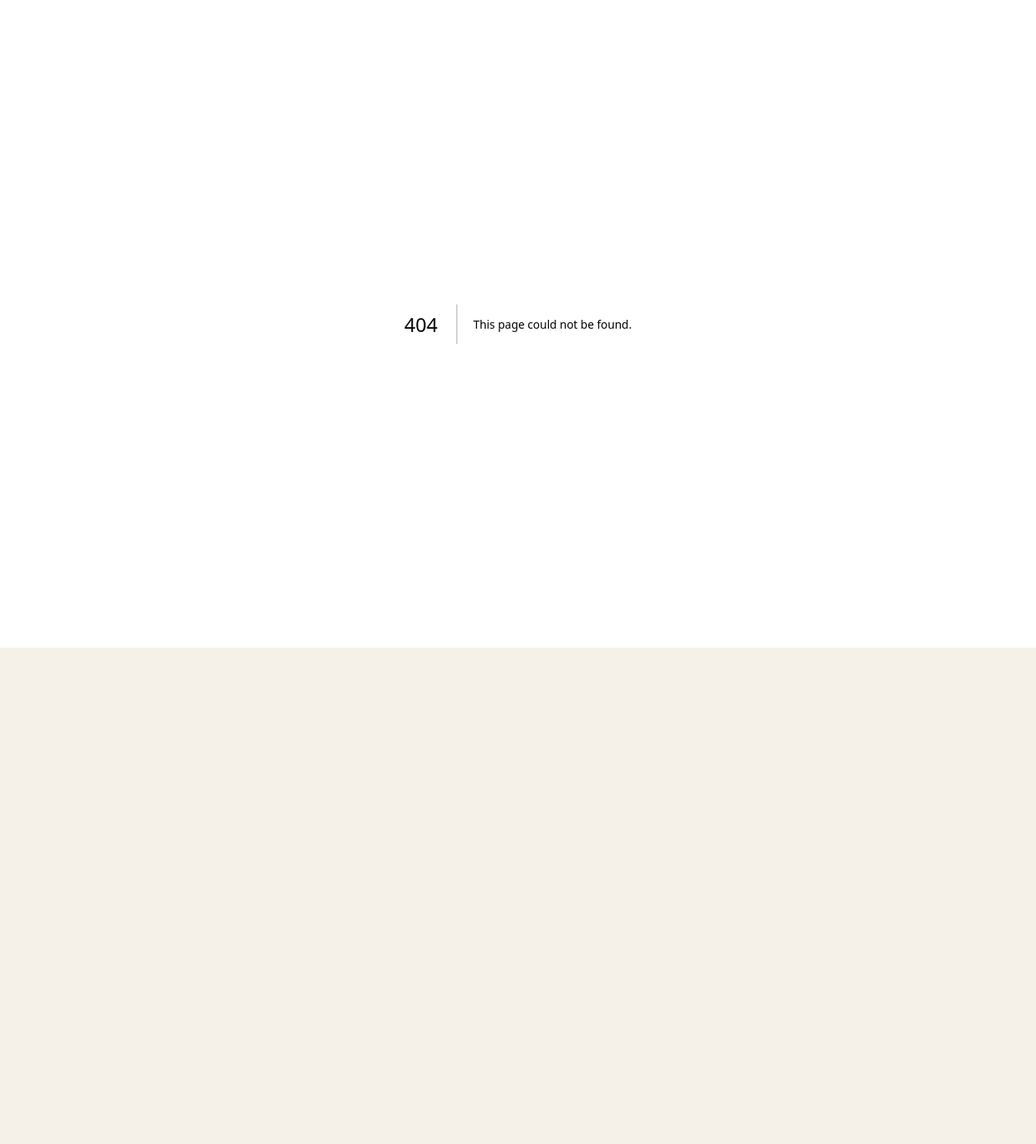
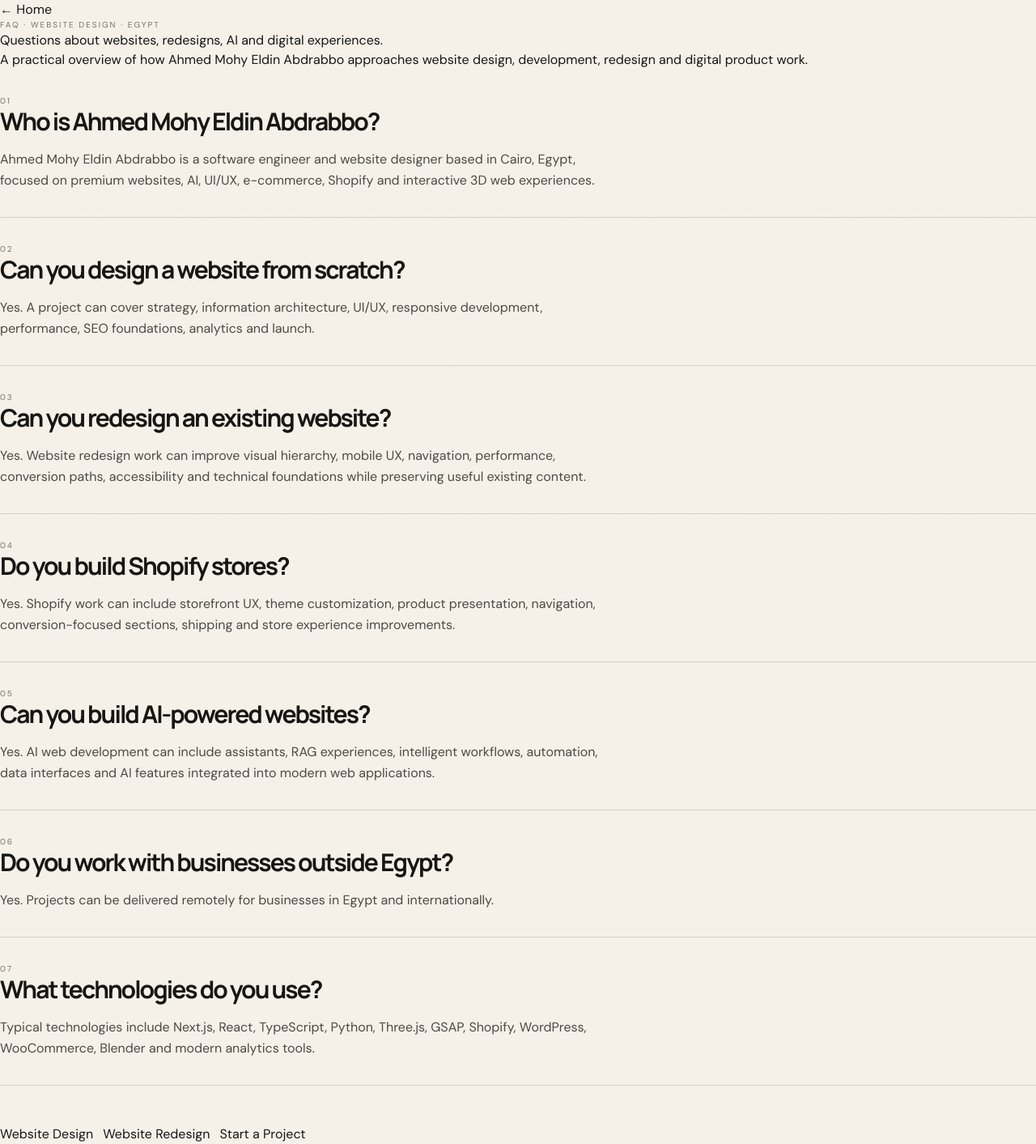
Before and after one commit to AhmedMohy99/ahmed-mohy-portfolio, a Next.js app: page /faq in a window 1280 px wide. Before the commit this address had no page. Shown: the whole page at 81% size. Before the commit the page ends 800 px from the top, so only its background shows below. Built offline with nearby package versions, Linux system fonts and the light colour scheme; a web font is replaced by a local one.

Commit message:
feat: add SEO FAQ content hub

```diff
--- /dev/null
+++ b/app/faq/page.tsx
@@ -0,0 +1,34 @@
+import type { Metadata } from 'next';
+import Link from 'next/link';
+import { site } from '@/lib/site';
+
+export const metadata: Metadata = {
+  title: 'Website Design & Development FAQ',
+  description: 'Frequently asked questions about website design, website redesign, Shopify, AI web development, UI/UX and e-commerce services by Ahmed Mohy Eldin Abdrabbo in Egypt.',
+  alternates: { canonical: '/faq' },
+};
+
+const faqs = [
+  ['Who is Ahmed Mohy Eldin Abdrabbo?', 'Ahmed Mohy Eldin Abdrabbo is a software engineer and website designer based in Cairo, Egypt, focused on premium websites, AI, UI/UX, e-commerce, Shopify and interactive 3D web experiences.'],
+  ['Can you design a website from scratch?', 'Yes. A project can cover strategy, information architecture, UI/UX, responsive development, performance, SEO foundations, analytics and launch.'],
+  ['Can you redesign an existing website?', 'Yes. Website redesign work can improve visual hierarchy, mobile UX, navigation, performance, conversion paths, accessibility and technical foundations while preserving useful existing content.'],
+  ['Do you build Shopify stores?', 'Yes. Shopify work can include storefront UX, theme customization, product presentation, navigation, conversion-focused sections, shipping and store experience improvements.'],
+  ['Can you build AI-powered websites?', 'Yes. AI web development can include assistants, RAG experiences, intelligent workflows, automation, data interfaces and AI features integrated into modern web applications.'],
+  ['Do you work with businesses outside Egypt?', 'Yes. Projects can be delivered remotely for businesses in Egypt and internationally.'],
+  ['What technologies do you use?', 'Typical technologies include Next.js, React, TypeScript, Python, Three.js, GSAP, Shopify, WordPress, WooCommerce, Blender and modern analytics tools.'],
+];
+
+export default function FAQPage() {
+  const jsonLd = { '@context': 'https://schema.org', '@type': 'FAQPage', mainEntity: faqs.map(([question, answer]) => ({ '@type': 'Question', name: question, acceptedAnswer: { '@type': 'Answer', text: answer } })) };
+  return <main className="grain page-shell">
+    <script type="application/ld+json" dangerouslySetInnerHTML={{ __html: JSON.stringify(jsonLd) }} />
+    <Link className="back-link" href="/">← Home</Link>
+    <p className="eyebrow">FAQ · WEBSITE DESIGN · EGYPT</p>
+    <h1>Questions about websites, redesigns, AI and digital experiences.</h1>
+    <p className="lead">A practical overview of how Ahmed Mohy Eldin Abdrabbo approaches website design, development, redesign and digital product work.</p>
+    <section className="stack-list" aria-label="Frequently asked questions">
+      {faqs.map(([question, answer], index) => <article key={question} className="border-b border-[var(--line)] py-8"><p className="eyebrow">0{index + 1}</p><h2 className="display text-2xl md:text-3xl">{question}</h2><p className="mt-4 max-w-3xl leading-relaxed text-[var(--ink-soft)]">{answer}</p></article>)}
+    </section>
+    <div className="mt-12 flex flex-wrap gap-3"><Link className="primary-button" href="/services/website-design">Website Design</Link><Link className="primary-button" href="/services/website-redesign">Website Redesign</Link><Link className="primary-button" href="/contact">Start a Project</Link></div>
+  </main>;
+}
```
